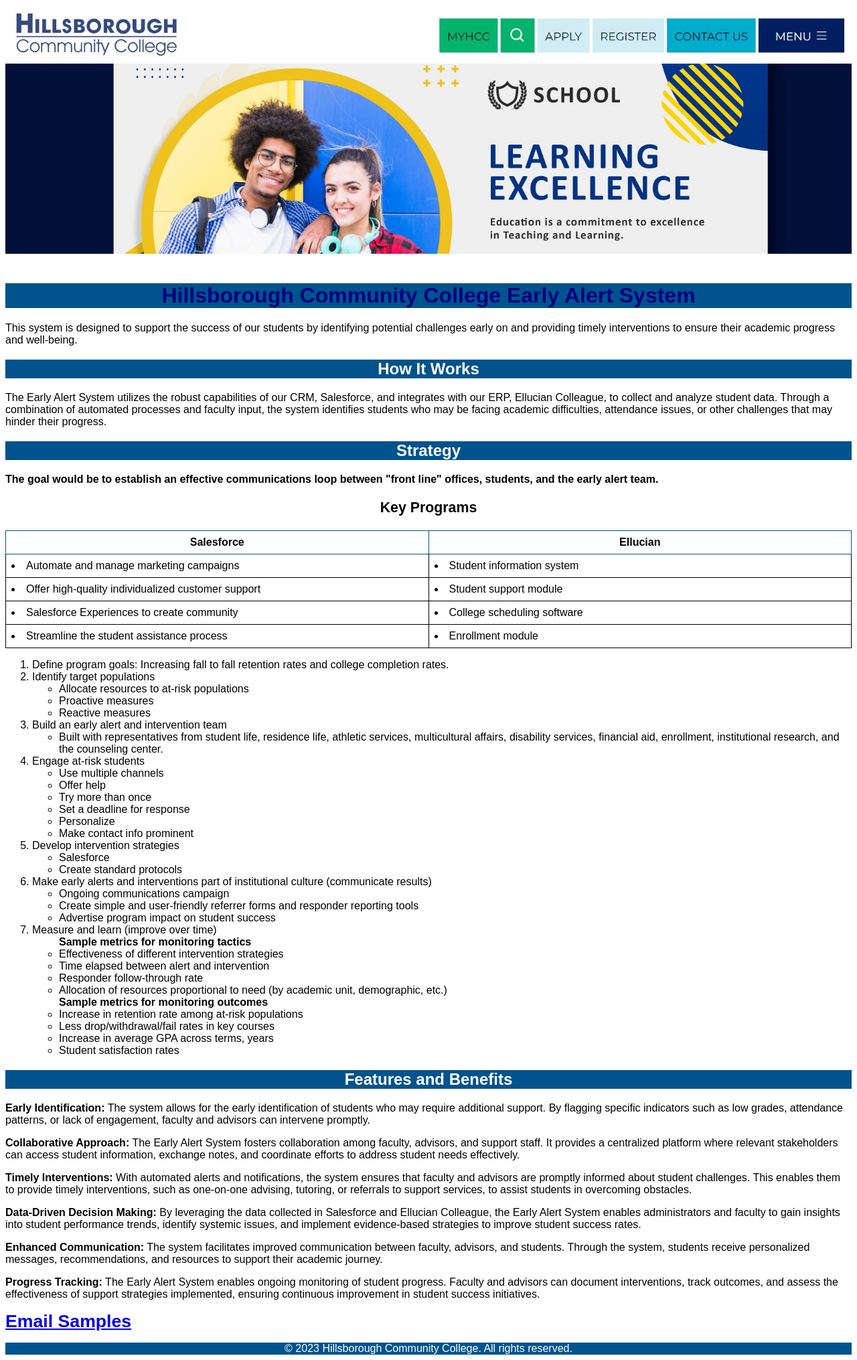
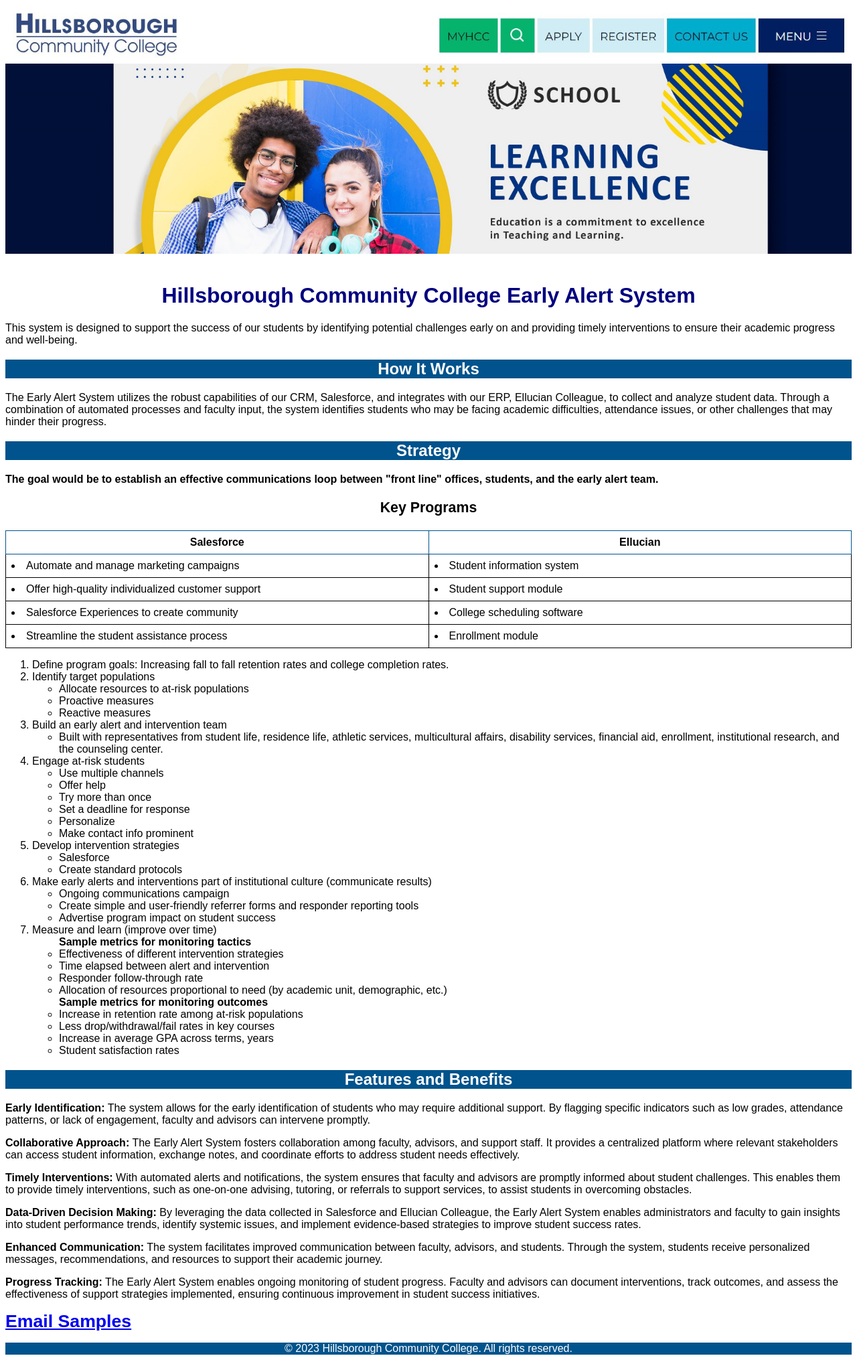
Before and after one commit to BiancaW714/biancaw714.github.io, a Jekyll site: the page index.html, which Jekyll copies as it is, in a window 1280 px wide. Shown: the whole page at 67% size. Built offline with Jekyll 4.4.1, drawn with Linux system fonts in a browser that asks for light colours.

Commit message:
Update index.html

```diff
--- a/index.html
+++ b/index.html
@@ -10,8 +10,7 @@
 }
             p{font-weight: bold
              ;}
-               h1{background-color:#00538C
-            ; color:white ;
+               h1{background-color:transparent
                     font-family: Arial, Helvetica, sans-serif ;
     text-align: center;
         }
```
